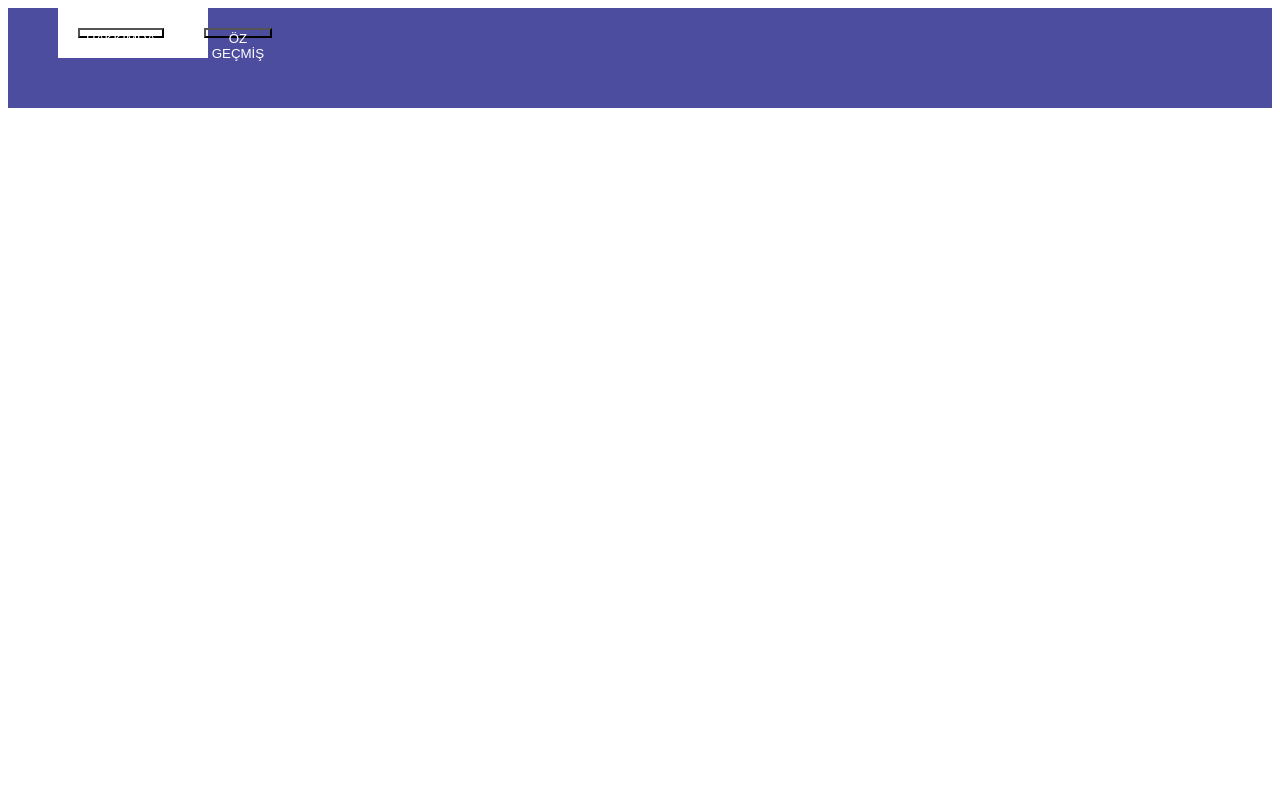
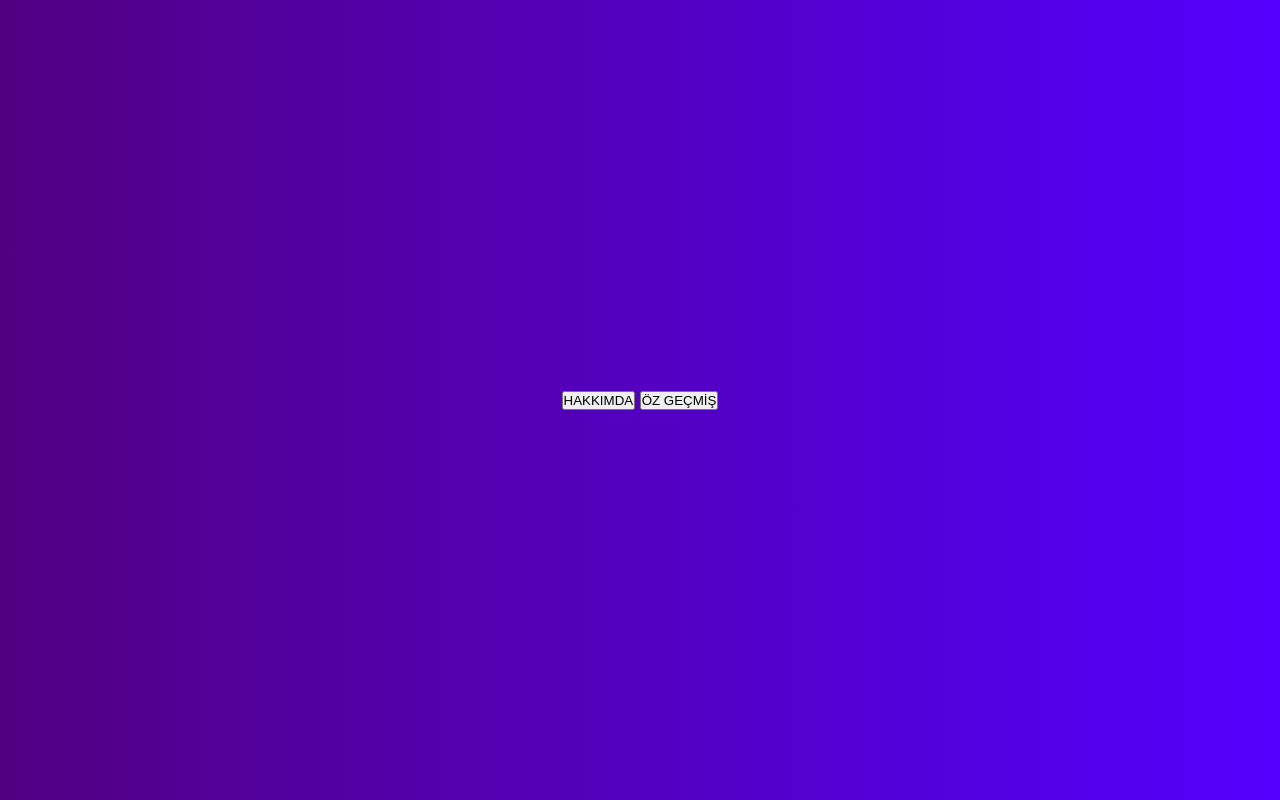
Before and after one commit to Ubey02/webProje-2024, a PHP site: page /Anasayfa.html in a window 1280 px wide. Run offline with PHP 8.4, Linux system fonts and the light colour scheme.

Commit message:
Update style.css

```diff
--- a/style.css
+++ b/style.css
@@ -1,21 +1,110 @@
- .arkaPlan{
-    width: 100%;
-    height: 100px;
-    background: rgb(77, 77, 160);
+/* Giriş sayfasının özellikleri*/
+*{
+  margin: 0;
+  padding: 0;
+  box-sizing: border-box;
+  font-family: sans-serif;
 }
 
-.butonlar{
-    display: flex;
+body{
+display: grid;
+height: 100vh;
+place-items: center;
+background: linear-gradient(to left, #5500ff 0%, #520082 100%);
 
-    background-color: white;
-    width: 150px;
-    height: 50px;
-    margin-left: 100px;
-    margin-inline-start: 50px;
+}
+.container{
+  background: #fff;
+  max-width: 500px;
+  width: 100%;
+  padding: 55px 60px;
+  border-radius: 5px;
+  position: relative;
 }
 
-.butonlar button {
-    margin: 20px; /* Butonlar arasında ortalama bir boşluk bırak */
-    background-color: transparent; /* Butonun arka planını şeffaf yap */
-    color: white; /* Buton metin rengi */
+.container .logo img{
+  position: absolute;
+  width: 90px;
+  height: 90px;
+  left: 78%;
+  top: 5px;
+  border-radius: 50%;
+  border: 5px solid #4a59FF;
 }
+
+.container form .title{
+  font-size: 30px;
+  font-weight: 600;
+  margin: 20px 0 10px 0;
+  position: relative;
+}
+
+.container form .title::before{
+  content: '';
+  position: absolute;
+  height: 4px;
+  width: 33px;
+  bottom: 2px;
+  left: 0;
+  border-radius: 50px;
+  background: #9434cb;
+}
+/* Navbarın özellikleri
+body {
+  margin: 0;
+  padding: 0;
+  font-family: Arial, sans-serif;
+}
+
+.navbar {
+  background-color: #00b46a;
+  color: #fff;
+  padding: 10px 0;
+}
+
+.container {
+  display: flex;
+  justify-content: space-between;
+  align-items: center;
+}
+
+.logo {
+  color: #fff;
+  text-decoration: none;
+  font-size: 24px;
+}
+
+.nav-links {
+  list-style: none;
+  margin: 0;
+  padding: 0;
+}
+
+.nav-links li {
+  display: inline;
+}
+
+.nav-links li a {
+  color: #fff;
+  text-decoration: none;
+  padding: 10px 15px;
+}
+
+.nav-links li a:hover {
+  background-color: #00a056;
+}
+
+.user-section {
+  display: flex;
+}
+
+.user-section a {
+  color: #fff;
+  text-decoration: none;
+  padding: 10px 15px;
+}
+
+.user-section a:hover {
+  background-color: #00a056;
+}
+*/
```
